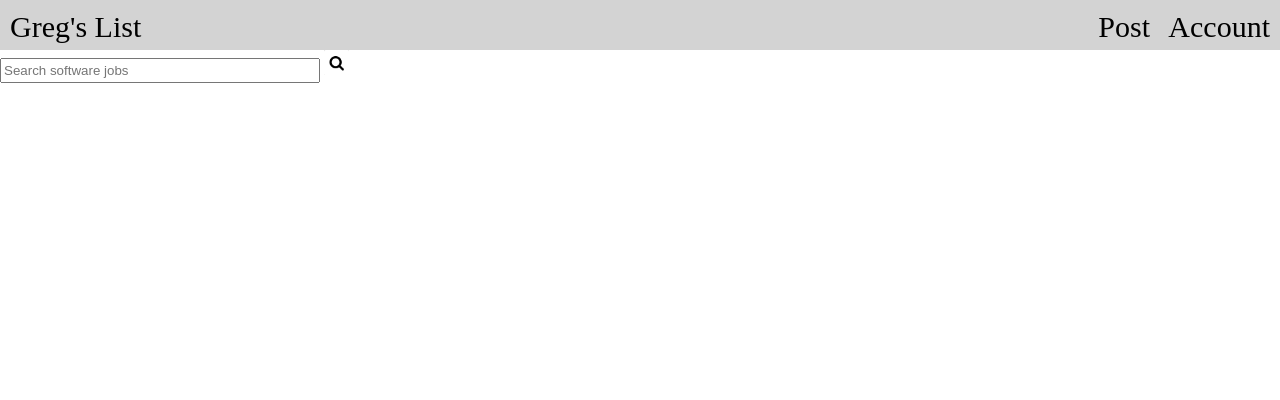
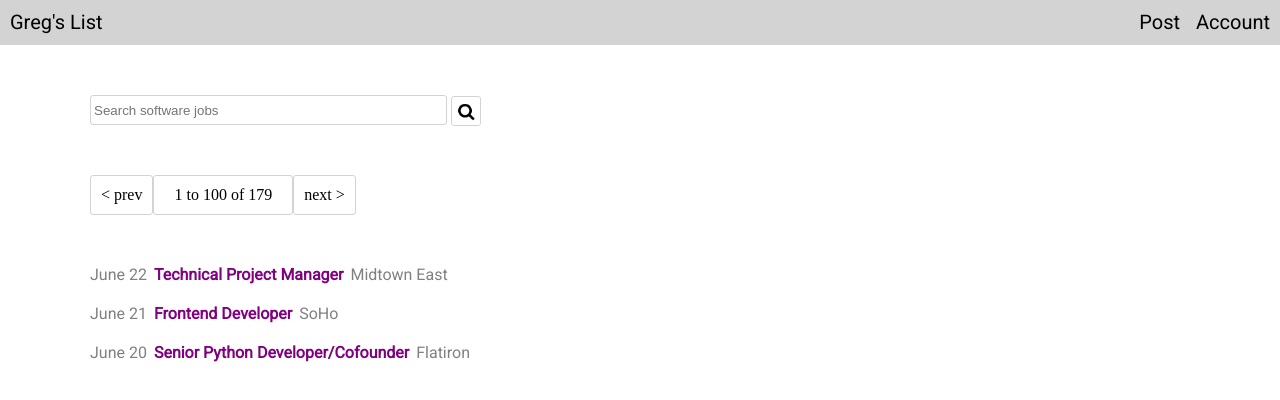
Before and after one commit to Pranay-sopho/Greg-s-List, a plain HTML site: page index.html in a window 1280 px wide. Drawn offline with Linux system fonts and the light colour scheme.

Commit message:
Greg's List Design Implemented

```diff
--- a/Css/main.css
+++ b/Css/main.css
@@ -9,7 +9,7 @@ body {
 nav {
 	width: 100%;
 	background-color: lightgrey;
-	height: 50px;
+	height: 45px;
 	position: relative;
 }
 
@@ -17,43 +17,91 @@ a:link, a:visited {
 	text-decoration: none;
 }
 
+a:hover {
+	text-decoration: underline;
+}
+
+a:active {
+	color: red;
+}
+
 .list {
+	font-family: 'Roboto', sans-serif;
 	color: black;
 	position: absolute;
 	left: 10px;
 	top: 10px;
-	font-size: 30px;
+	font-size: 20px;
 }
 
 .post {
+	font-family: 'Roboto', sans-serif;
 	position: absolute;
 	color: black;
-	font-size: 30px;
+	font-size: 20px;
 	top: 10px;
-	right: 130px;
+	right: 100px;
 }
 
 .account {
+	font-family: 'Roboto', sans-serif;
 	position: absolute;
 	color: black;
-	font-size: 30px;
+	font-size: 20px;
 	top: 10px;
 	right: 10px;
 }
 
-.form {
+form {
 	position: relative;
+	margin-left: 90px;
+	margin-top: 50px;
+}
+
+.size {
+	width: 30%;
+	height: 30px;
+	border: 1px lightgrey solid;
+	border-radius: 3px;
+	padding: 3px 3px;
+}
+
+.glass {
+	border: 1px solid lightgrey;
+	border-radius: 3px;
+	height: 30px;
+	width: 30px;
+	margin-bottom: -11px;
+}
+
+.prev {
 	margin-left: 90px;
 }
 
-.size {
-	width: 25%;
-	height: 25px;
-
+main>div {
+	display: inline-block;
+	border: 1px solid lightgrey;
+	border-radius: 3px;
+	position: relative;
+	margin-top: 50px;
+	margin-bottom: 30px;
+	padding: 10px 10px;
 }
 
-.glass {
-	height: 25px;
-	width: 25px;
+.num {
+	padding-left: 20px;
+	padding-right: 20px;
+}
 
+footer div {
+	font-family: 'Roboto', sans-serif;
+	margin-left: 90px;
+	margin-top: 20px;
+	color: grey;
 }
+
+div>a {
+	color: purple;
+	font-weight: bold;
+	margin: 3px 3px;
+}
--- a/index.html
+++ b/index.html
@@ -5,6 +5,7 @@
 	<meta charset="utf-8">
 	<meta name="description" content="Greg's List">
 	<link rel="stylesheet" type="text/css" href="Css/main.css">
+	<link href="https://fonts.googleapis.com/css?family=Roboto" rel="stylesheet">
 </head>
 <body>
 	<nav>
@@ -17,6 +18,14 @@
 			<input type="text" name="Job" placeholder="Search software jobs" class="size">
 			<input type="image" src="Images/magnifying-glass.png" alt="Submit form" class="glass">
 		</form>
+		<div class="prev">< prev
+		</div><div class="num">1 to 100 of 179
+		</div><div>next ></div>
+		<footer>
+			<div>June 22 <a href="">Technical Project Manager</a> Midtown East</div>
+			<div>June 21 <a href="">Frontend Developer</a> SoHo</div>
+			<div>June 20 <a href="">Senior Python Developer/Cofounder</a> Flatiron</div>
+		</footer>
 	</main>
 </body>
 </html>
```
